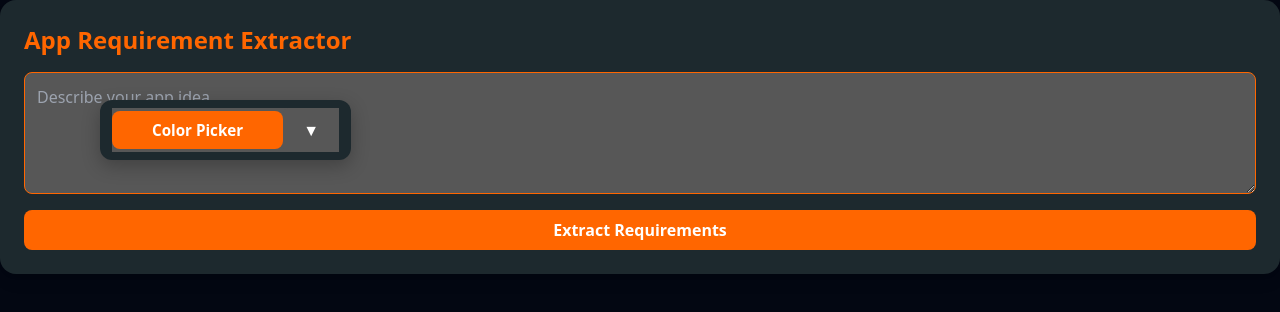
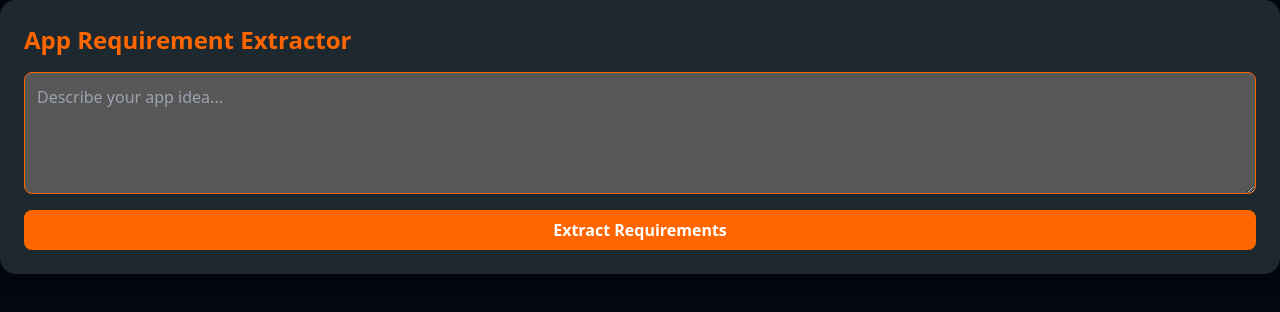
Before and after one commit to joh748/mini-ai-app-builder-portal, a React (Create React App) app in the folder client/: page / in a window 1280 px wide. Shown: the top 312 px of the page. Built offline with nearby package versions, Linux system fonts and the light colour scheme.

Commit message:
get rid of commented out codes

```diff
--- a/client/src/pages/Home.jsx
+++ b/client/src/pages/Home.jsx
@@ -47,11 +47,11 @@ export default function Home() {
         <RequirementsSummary requirements={requirements} />
       </div>
 
-      {/* {requirements &&  */}
+      {requirements &&
       <DndContext>
         <ColorSidebar />
       </DndContext>
-      {/*} */}
+      }
 
 
       {requirements && (
```
